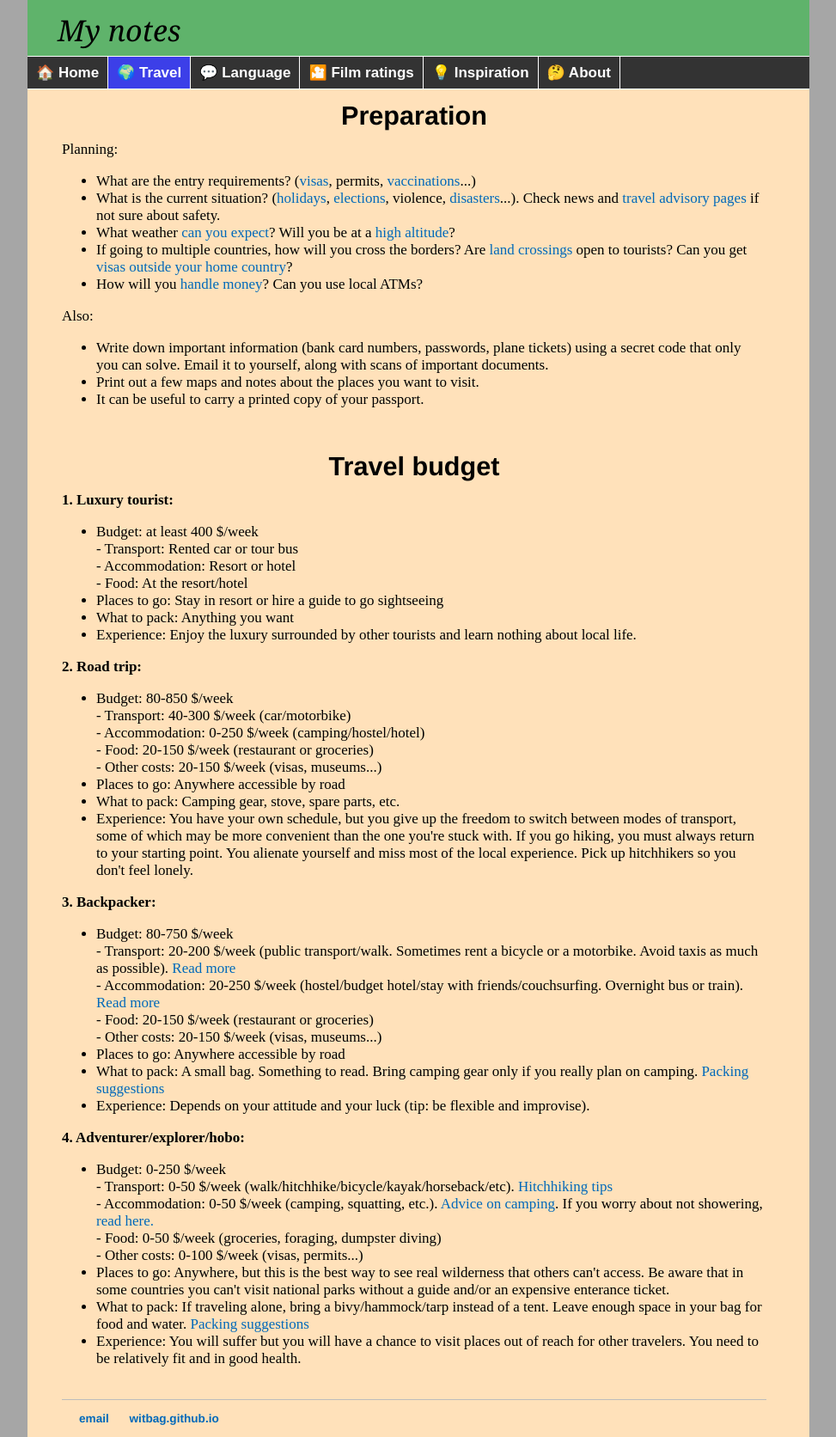
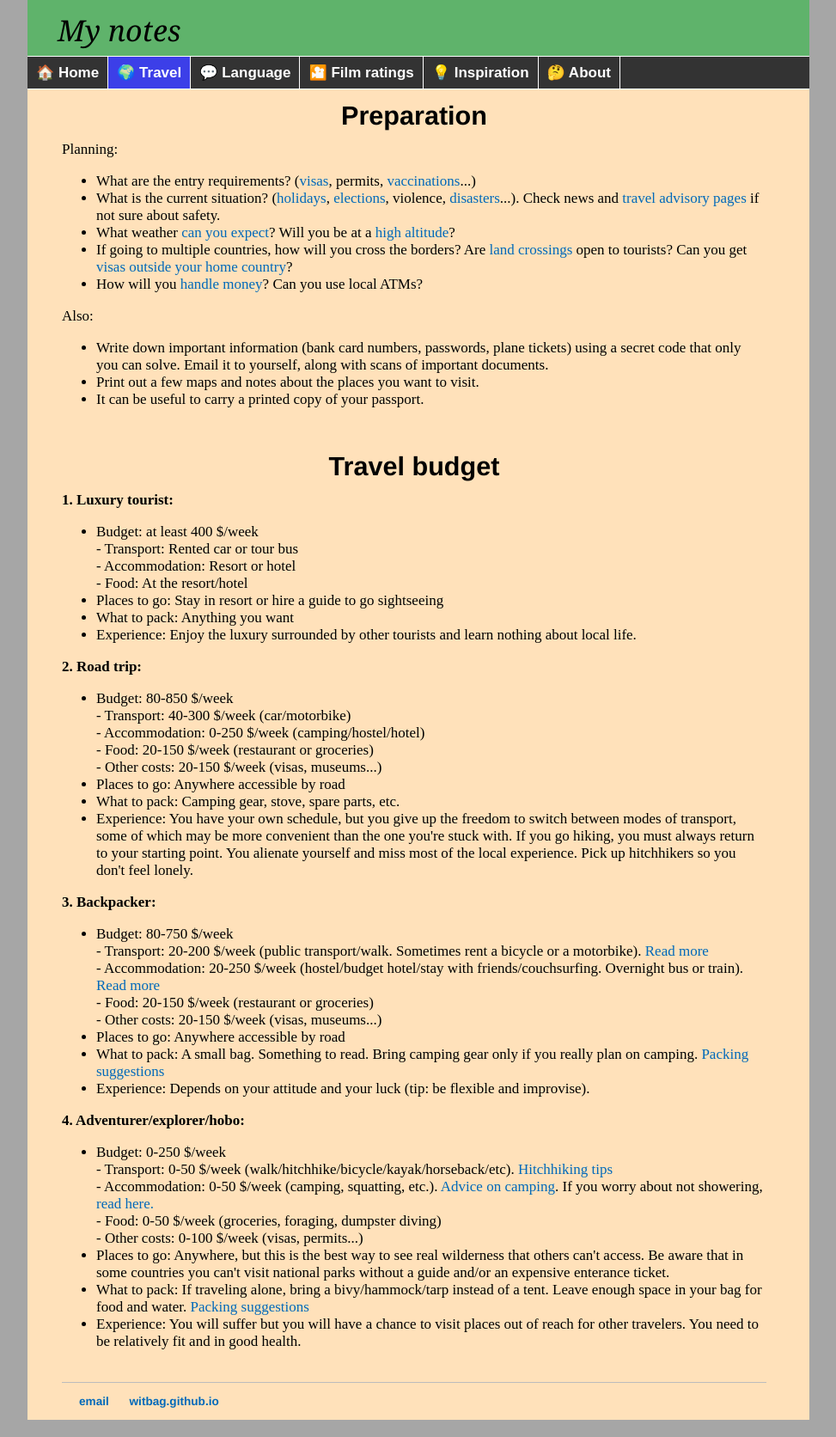
Before and after one commit to witbag/witbag.github.io, a Jekyll site: the page built from travel/preparation.html, in a window 1280 px wide. Shown: the whole page at 86% size, without its empty margins (153-1126 px from the left). Built offline with Jekyll 4.4.1, drawn with Linux system fonts in a browser that asks for light colours.

Commit message:
Update preparation.html

```diff
--- a/travel/preparation.html
+++ b/travel/preparation.html
@@ -47,7 +47,7 @@ Also:
 <b>3. Backpacker:</b>
 <ul>
 <li>Budget: 80-750 $/week<br>
-- Transport: 20-200 $/week (public transport/walk. Sometimes rent a bicycle or a motorbike. Avoid taxis as much as possible). <a href="transport.html">Read more</a><br>
+- Transport: 20-200 $/week (public transport/walk. Sometimes rent a bicycle or a motorbike). <a href="transport.html">Read more</a><br>
 - Accommodation: 20-250 $/week (hostel/budget hotel/stay with friends/couchsurfing. Overnight bus or train). <a href="accommodation.html">Read more</a><br>
 - Food: 20-150 $/week (restaurant or groceries)<br>
 - Other costs: 20-150 $/week (visas, museums...)<br>
```
